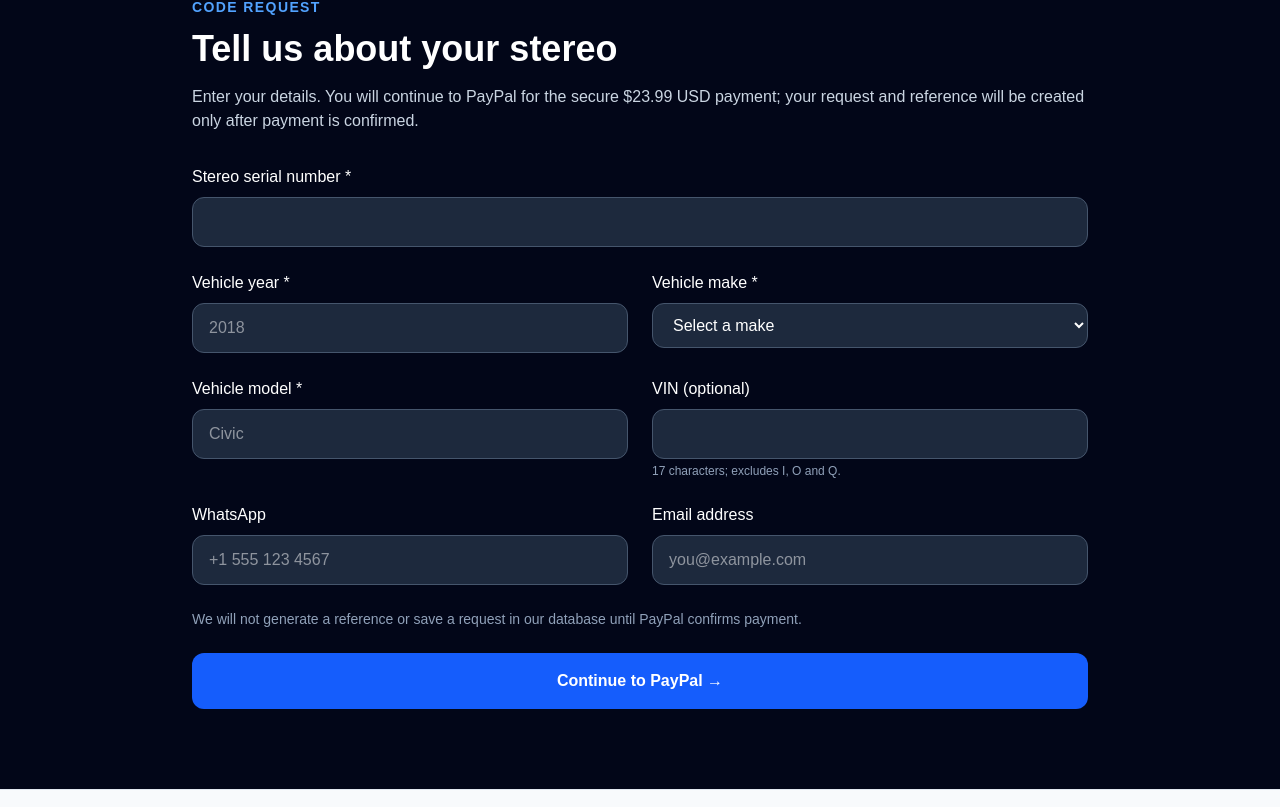
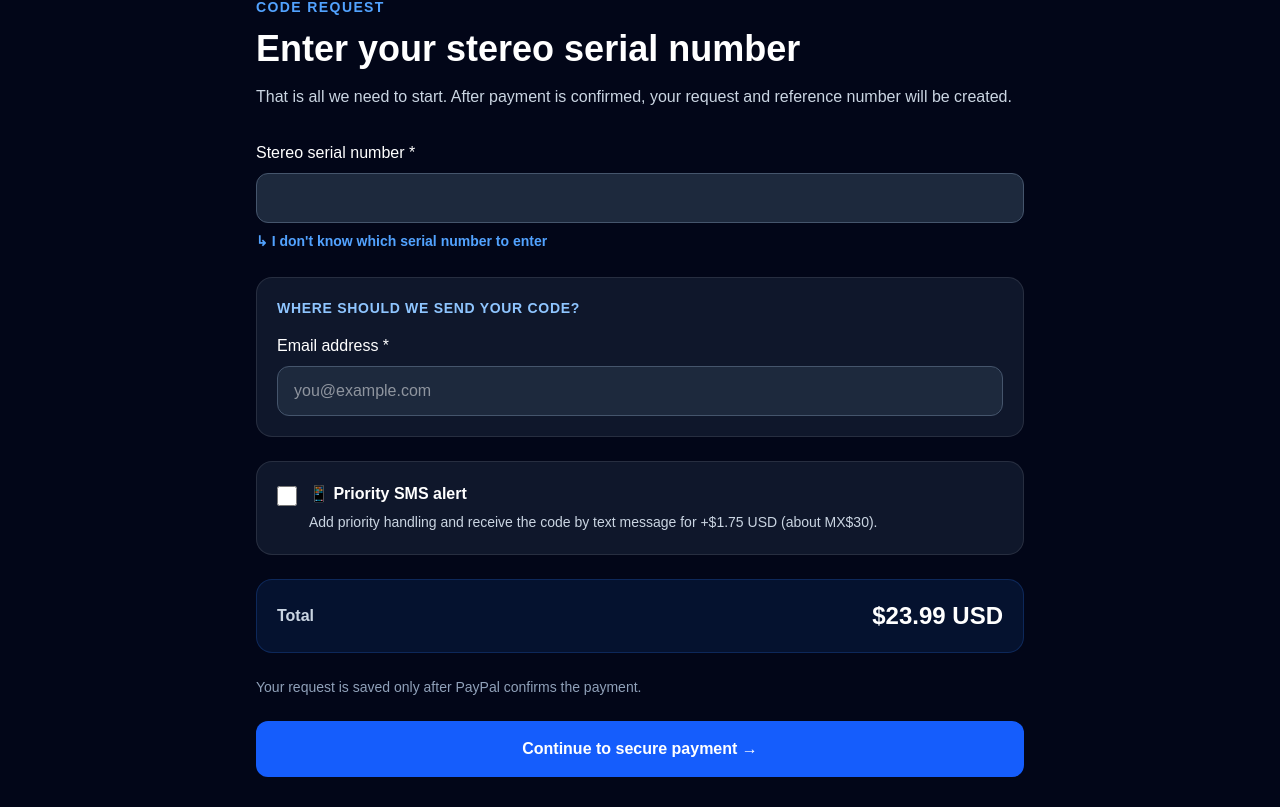
Before and after one commit to victornada2001-hash/Auto-Stereo-Codes---Car-Radio-Code-Service, a Next.js app in the folder app/: page / in a window 1280 px wide. Shown: the part 5013-5820 px from the top of the page. Built offline with nearby package versions, Linux system fonts and the light colour scheme.

Commit message:
Simplify request form and add priority SMS option

```diff
--- a/app/app/CheckoutRequestForm.tsx
+++ b/app/app/CheckoutRequestForm.tsx
@@ -1,82 +1,66 @@
 "use client";
 
 import { useState, type FormEvent } from "react";
+import type { Language } from "./languages";
 import ExpandedSerialGuide from "./ExpandedSerialGuide";
 import SampleTestimonials from "./SampleTestimonials";
 
-const brands = [
-  "HONDA",
-  "ACURA",
-  "TOYOTA",
-  "NISSAN",
-  "FORD",
-  "CHEVROLET",
-  "VOLKSWAGEN",
-  "BMW",
-  "MERCEDES-BENZ",
-  "AUDI",
-];
+const BASE_PRICE = 23.99;
+const SMS_ADDON = 1.75;
 
-export default function CheckoutRequestForm({ language }: { language: "en" | "es" }) {
-  const es = language === "es";
-  const [brand, setBrand] = useState("");
+const copy: Record<Language, {
+  eyebrow:string; title:string; intro:string; serial:string; serialHelp:string; delivery:string; email:string;
+  smsTitle:string; smsText:string; phone:string; total:string; note:string; invalidPhone:string; invalid:string;
+  opening:string; pay:string; paymentError:string; connectionError:string;
+}> = {
+  en:{eyebrow:"Code request",title:"Enter your stereo serial number",intro:"That is all we need to start. After payment is confirmed, your request and reference number will be created.",serial:"Stereo serial number *",serialHelp:"I don't know which serial number to enter",delivery:"Where should we send your code?",email:"Email address *",smsTitle:"Priority SMS alert",smsText:"Add priority handling and receive the code by text message for +$1.75 USD (about MX$30).",phone:"Mobile number for SMS *",total:"Total",note:"Your request is saved only after PayPal confirms the payment.",invalidPhone:"Enter a valid mobile number for the priority SMS option.",invalid:"Check your information before continuing.",opening:"Opening PayPal…",pay:"Continue to secure payment →",paymentError:"We could not start the payment. Please try again.",connectionError:"Unable to connect to the payment system. Please try again."},
+  es:{eyebrow:"Solicitud de código",title:"Introduce la serie de tu estéreo",intro:"Eso es todo lo que necesitamos para comenzar. Después de confirmar el pago se creará tu solicitud y folio.",serial:"Serie del estéreo *",serialHelp:"No sé qué número de serie poner",delivery:"¿A dónde te enviamos tu código?",email:"Correo electrónico *",smsTitle:"Alerta prioritaria por SMS",smsText:"Agrega atención prioritaria y recibe el código por mensaje de texto por +$1.75 USD (aprox. MX$30).",phone:"Número celular para SMS *",total:"Total",note:"Tu solicitud se guarda solamente después de que PayPal confirme el pago.",invalidPhone:"Escribe un número celular válido para usar la opción de SMS prioritario.",invalid:"Revisa tus datos antes de continuar.",opening:"Abriendo PayPal…",pay:"Continuar al pago seguro →",paymentError:"No pudimos iniciar el pago. Inténtalo de nuevo.",connectionError:"No pudimos conectar con el sistema de pagos. Inténtalo de nuevo."},
+  pt:{eyebrow:"Solicitação de código",title:"Digite o número de série do seu rádio",intro:"É só isso que precisamos para começar. Após a confirmação do pagamento, seu pedido e referência serão criados.",serial:"Número de série do rádio *",serialHelp:"Não sei qual número de série informar",delivery:"Onde devemos enviar seu código?",email:"E-mail *",smsTitle:"Alerta prioritário por SMS",smsText:"Adicione atendimento prioritário e receba o código por SMS por +US$1,75 (aprox. MX$30).",phone:"Celular para SMS *",total:"Total",note:"Seu pedido só é salvo depois que o PayPal confirma o pagamento.",invalidPhone:"Digite um número de celular válido para o SMS prioritário.",invalid:"Revise seus dados antes de continuar.",opening:"Abrindo o PayPal…",pay:"Continuar para pagamento seguro →",paymentError:"Não foi possível iniciar o pagamento. Tente novamente.",connectionError:"Não foi possível conectar ao sistema de pagamento. Tente novamente."},
+  fr:{eyebrow:"Demande de code",title:"Saisissez le numéro de série de votre autoradio",intro:"C’est tout ce dont nous avons besoin pour commencer. Après confirmation du paiement, votre demande et votre référence seront créées.",serial:"Numéro de série de l’autoradio *",serialHelp:"Je ne sais pas quel numéro de série saisir",delivery:"Où devons-nous envoyer votre code ?",email:"Adresse e-mail *",smsTitle:"Alerte SMS prioritaire",smsText:"Ajoutez un traitement prioritaire et recevez le code par SMS pour +1,75 $US (env. MX$30).",phone:"Numéro mobile pour SMS *",total:"Total",note:"Votre demande n’est enregistrée qu’après confirmation du paiement par PayPal.",invalidPhone:"Saisissez un numéro mobile valide pour l’option SMS prioritaire.",invalid:"Vérifiez vos informations avant de continuer.",opening:"Ouverture de PayPal…",pay:"Continuer vers le paiement sécurisé →",paymentError:"Impossible de démarrer le paiement. Réessayez.",connectionError:"Impossible de se connecter au système de paiement. Réessayez."},
+  de:{eyebrow:"Code-Anfrage",title:"Gib die Seriennummer deines Autoradios ein",intro:"Mehr brauchen wir zunächst nicht. Nach bestätigter Zahlung werden deine Anfrage und Referenz erstellt.",serial:"Seriennummer des Autoradios *",serialHelp:"Ich weiß nicht, welche Seriennummer ich eingeben soll",delivery:"Wohin sollen wir deinen Code senden?",email:"E-Mail-Adresse *",smsTitle:"Prioritäts-SMS",smsText:"Priorisierte Bearbeitung hinzufügen und den Code per SMS erhalten für +1,75 US$ (ca. MX$30).",phone:"Mobilnummer für SMS *",total:"Gesamt",note:"Deine Anfrage wird erst gespeichert, wenn PayPal die Zahlung bestätigt.",invalidPhone:"Gib für die Prioritäts-SMS eine gültige Mobilnummer ein.",invalid:"Bitte prüfe deine Angaben.",opening:"PayPal wird geöffnet…",pay:"Weiter zur sicheren Zahlung →",paymentError:"Die Zahlung konnte nicht gestartet werden. Bitte erneut versuchen.",connectionError:"Keine Verbindung zum Zahlungssystem. Bitte erneut versuchen."},
+  it:{eyebrow:"Richiesta codice",title:"Inserisci il numero di serie dell’autoradio",intro:"È tutto ciò che ci serve per iniziare. Dopo la conferma del pagamento verranno creati richiesta e riferimento.",serial:"Numero di serie dell’autoradio *",serialHelp:"Non so quale numero di serie inserire",delivery:"Dove dobbiamo inviare il codice?",email:"Indirizzo email *",smsTitle:"Avviso SMS prioritario",smsText:"Aggiungi gestione prioritaria e ricevi il codice via SMS per +1,75 USD (circa MX$30).",phone:"Numero di cellulare per SMS *",total:"Totale",note:"La richiesta viene salvata solo dopo la conferma del pagamento PayPal.",invalidPhone:"Inserisci un numero di cellulare valido per l’opzione SMS prioritario.",invalid:"Controlla i dati prima di continuare.",opening:"Apertura PayPal…",pay:"Continua al pagamento sicuro →",paymentError:"Impossibile avviare il pagamento. Riprova.",connectionError:"Impossibile collegarsi al sistema di pagamento. Riprova."},
+};
+
+export default function CheckoutRequestForm({ language }: { language: Language }) {
+  const t = copy[language];
   const [busy, setBusy] = useState(false);
   const [message, setMessage] = useState("");
+  const [prioritySms, setPrioritySms] = useState(false);
+  const total = (BASE_PRICE + (prioritySms ? SMS_ADDON : 0)).toFixed(2);
   const inputStyle = "mt-2 w-full rounded-xl border border-slate-600 bg-slate-800 px-4 py-3 text-white outline-none focus:border-blue-400 focus:ring-2 focus:ring-blue-400/30";
 
   async function submit(event: FormEvent<HTMLFormElement>) {
     event.preventDefault();
     const data = new FormData(event.currentTarget);
     const phone = String(data.get("phone") || "").trim();
-    const email = String(data.get("email") || "").trim();
-
-    if (!phone && !email) {
-      setMessage(es ? "Agrega tu WhatsApp o tu correo electrónico para poder contactarte." : "Add your WhatsApp number or email so we can contact you.");
+    if (prioritySms && phone.replace(/\D/g, "").length < 7) {
+      setMessage(t.invalidPhone);
       return;
     }
 
     setBusy(true);
     setMessage("");
-
     try {
       const response = await fetch("/api/checkout", {
         method: "POST",
         headers: { "Content-Type": "application/json" },
         body: JSON.stringify({
           serial: data.get("serial"),
-          year: data.get("year"),
-          brand: brand === "OTHER" ? data.get("otherBrand") : brand,
-          model: data.get("model"),
+          email: data.get("email"),
           phone,
-          email,
-          vin: data.get("vin"),
+          prioritySms,
           language,
         }),
       });
-
       const result = await response.json();
-
       if (!response.ok || !result.url) {
-        setMessage(
-          result.code === "INVALID_INPUT"
-            ? es
-              ? "Revisa tus datos antes de continuar al pago."
-              : "Check your details before continuing to payment."
-            : result.code === "NOT_CONFIGURED"
-              ? es
-                ? "El sistema de pagos todavía no está configurado."
-                : "The payment system is not configured yet."
-              : es
-                ? "No pudimos iniciar el pago. Inténtalo de nuevo."
-                : "We could not start the payment. Please try again.",
-        );
+        setMessage(result.code === "INVALID_INPUT" ? t.invalid : t.paymentError);
         setBusy(false);
         return;
       }
-
       window.location.assign(result.url);
     } catch {
-      setMessage(es ? "No pudimos conectar con el sistema de pagos. Inténtalo de nuevo." : "Unable to connect to the payment system. Please try again.");
+      setMessage(t.connectionError);
       setBusy(false);
     }
   }
@@ -84,32 +68,43 @@ export default function CheckoutRequestForm({ language }: { language: "en" | "es
   return (
     <>
       <section id="request-form" className="scroll-mt-24 bg-slate-950 px-6 py-20 text-white">
-        <div className="mx-auto max-w-4xl">
-          <p className="text-sm font-bold uppercase tracking-widest text-blue-400">{es ? "Solicitud de código" : "Code request"}</p>
-          <h2 className="mt-3 text-3xl font-bold md:text-4xl">{es ? "Cuéntanos sobre tu estéreo" : "Tell us about your stereo"}</h2>
-          <p className="mt-4 text-slate-300">{es ? "Completa tus datos. Al continuar irás a PayPal para realizar el pago seguro de $23.99 USD; tu solicitud y folio se crearán solamente después de que el pago sea confirmado." : "Enter your details. You will continue to PayPal for the secure $23.99 USD payment; your request and reference will be created only after payment is confirmed."}</p>
+        <div className="mx-auto max-w-3xl">
+          <p className="text-sm font-bold uppercase tracking-widest text-blue-400">{t.eyebrow}</p>
+          <h2 className="mt-3 text-3xl font-bold md:text-4xl">{t.title}</h2>
+          <p className="mt-4 text-slate-300">{t.intro}</p>
 
-          <form onSubmit={submit} className="mt-8 grid gap-6 sm:grid-cols-2">
-            <label className="sm:col-span-2">{es ? "Número de serie del estéreo *" : "Stereo serial number *"}<input name="serial" required maxLength={100} autoComplete="off" className={inputStyle} /></label>
-            <label>{es ? "Año del vehículo *" : "Vehicle year *"}<input name="year" type="number" required min={1900} max={new Date().getFullYear() + 1} placeholder="2018" className={inputStyle} /></label>
-            <label>{es ? "Marca del vehículo *" : "Vehicle make *"}<select name="brand" required value={brand} onChange={(event) => setBrand(event.target.value)} className={inputStyle}><option value="">{es ? "Selecciona una marca" : "Select a make"}</option>{brands.map((make) => <option key={make} value={make}>{make}</option>)}<option value="OTHER">{es ? "Otra marca" : "Other make"}</option></select></label>
-            {brand === "OTHER" && <label className="sm:col-span-2">{es ? "Escribe la marca *" : "Enter the make *"}<input name="otherBrand" required maxLength={80} className={inputStyle} /></label>}
-            <label>{es ? "Modelo del vehículo *" : "Vehicle model *"}<input name="model" required maxLength={100} placeholder="Civic" className={inputStyle} /></label>
-            <label>{es ? "VIN (opcional)" : "VIN (optional)"}<input name="vin" minLength={17} maxLength={17} pattern="[A-HJ-NPR-Za-hj-npr-z0-9]{17}" autoComplete="off" className={inputStyle} /><span className="mt-1 block text-xs text-slate-400">{es ? "17 caracteres; no incluye I, O ni Q." : "17 characters; excludes I, O and Q."}</span></label>
-            <label>WhatsApp<input name="phone" type="tel" autoComplete="tel" maxLength={32} placeholder="+1 555 123 4567" className={inputStyle} /></label>
-            <label>{es ? "Correo electrónico" : "Email address"}<input name="email" type="email" autoComplete="email" maxLength={254} placeholder="you@example.com" className={inputStyle} /></label>
+          <form onSubmit={submit} className="mt-8 grid gap-6">
+            <label>{t.serial}
+              <input name="serial" required maxLength={100} autoComplete="off" className={inputStyle} />
+              <a href="#serial-help" className="mt-2 inline-flex text-sm font-semibold text-blue-400 hover:text-blue-300">↳ {t.serialHelp}</a>
+            </label>
 
-            <p className="text-sm text-slate-400 sm:col-span-2">{es ? "No generaremos un folio ni guardaremos una solicitud en nuestra base hasta que PayPal confirme el pago." : "We will not generate a reference or save a request in our database until PayPal confirms payment."}</p>
+            <div className="rounded-2xl border border-white/10 bg-slate-900 p-5">
+              <div className="text-sm font-black uppercase tracking-wider text-blue-300">{t.delivery}</div>
+              <label className="mt-4 block">{t.email}<input name="email" type="email" required autoComplete="email" maxLength={254} placeholder="you@example.com" className={inputStyle} /></label>
+            </div>
 
-            {message && <p role="alert" className="rounded-xl border border-amber-600 bg-amber-950 p-4 text-amber-100 sm:col-span-2">{message}</p>}
+            <label className={`cursor-pointer rounded-2xl border p-5 transition ${prioritySms ? "border-blue-400 bg-blue-500/10" : "border-white/10 bg-slate-900"}`}>
+              <div className="flex items-start gap-3">
+                <input type="checkbox" checked={prioritySms} onChange={e=>setPrioritySms(e.target.checked)} className="mt-1 h-5 w-5" />
+                <div><div className="font-black">📱 {t.smsTitle}</div><div className="mt-1 text-sm leading-6 text-slate-300">{t.smsText}</div></div>
+              </div>
+            </label>
 
-            <button disabled={busy} type="submit" className="rounded-xl bg-blue-600 px-6 py-4 font-bold text-white transition hover:bg-blue-500 disabled:cursor-wait disabled:opacity-60 sm:col-span-2">
-              {busy ? (es ? "Abriendo PayPal…" : "Opening PayPal…") : (es ? "Continuar a PayPal →" : "Continue to PayPal →")}
+            {prioritySms && <label>{t.phone}<input name="phone" type="tel" required autoComplete="tel" maxLength={32} placeholder="+52 664 123 4567" className={inputStyle} /></label>}
+
+            <div className="flex items-center justify-between rounded-2xl border border-blue-500/20 bg-blue-500/10 p-5">
+              <span className="font-semibold text-slate-300">{t.total}</span><span className="text-2xl font-black">${total} USD</span>
+            </div>
+
+            <p className="text-sm text-slate-400">{t.note}</p>
+            {message && <p role="alert" className="rounded-xl border border-amber-600 bg-amber-950 p-4 text-amber-100">{message}</p>}
+            <button disabled={busy} type="submit" className="rounded-xl bg-blue-600 px-6 py-4 font-bold text-white transition hover:bg-blue-500 disabled:cursor-wait disabled:opacity-60">
+              {busy ? t.opening : t.pay}
             </button>
           </form>
         </div>
       </section>
-
       <ExpandedSerialGuide language={language} />
       <SampleTestimonials language={language} />
     </>
```
